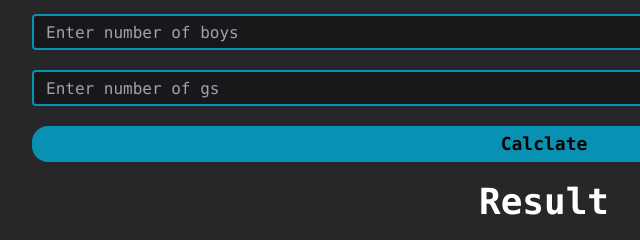
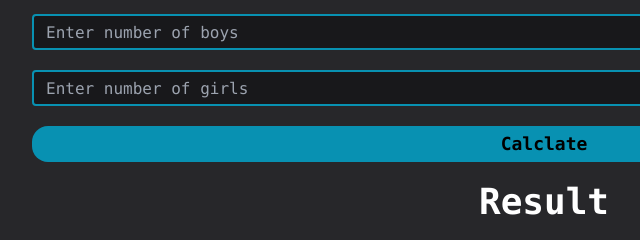
Before and after one commit to Younes-Ali/Simple-inhertance-app, a plain HTML site: page index.html in a window 1280 px wide. Shown: the part 182-422 px from the top of the page, 96-736 px from the left. Drawn offline with nearby package versions, Linux system fonts and the light colour scheme.

Commit message:
2th virsion

```diff
--- a/index.html
+++ b/index.html
@@ -14,7 +14,7 @@
         <div class="info mb-5">
             <input class="border-cyan-600 p-3 w-full border-2 h-9 rounded bg-zinc-900 focus:bg-black hover:scale-105 outline-none mb-5" id="allMoney" type="number" placeholder="Enter all the Money"  required>
             <input class="border-cyan-600 p-3 w-full border-2 h-9 rounded bg-zinc-900 focus:bg-black hover:scale-105 outline-none mb-5" id="numOfBoys" type="number" placeholder="Enter number of boys" required>
-            <input class="border-cyan-600 p-3 w-full border-2 h-9 rounded bg-zinc-900 focus:bg-black hover:scale-105 outline-none mb-5" id="numOfGirls" type="number" placeholder="Enter number of gs" required>
+            <input class="border-cyan-600 p-3 w-full border-2 h-9 rounded bg-zinc-900 focus:bg-black hover:scale-105 outline-none mb-5" id="numOfGirls" type="number" placeholder="Enter number of girls" required>
             <button class="bg-cyan-600 p-1 w-full rounded-2xl hover:bg-cyan-500 text-black text-lg font-bold" id="submit">Calclate</button>
         </div>
         <div class="result">
```
